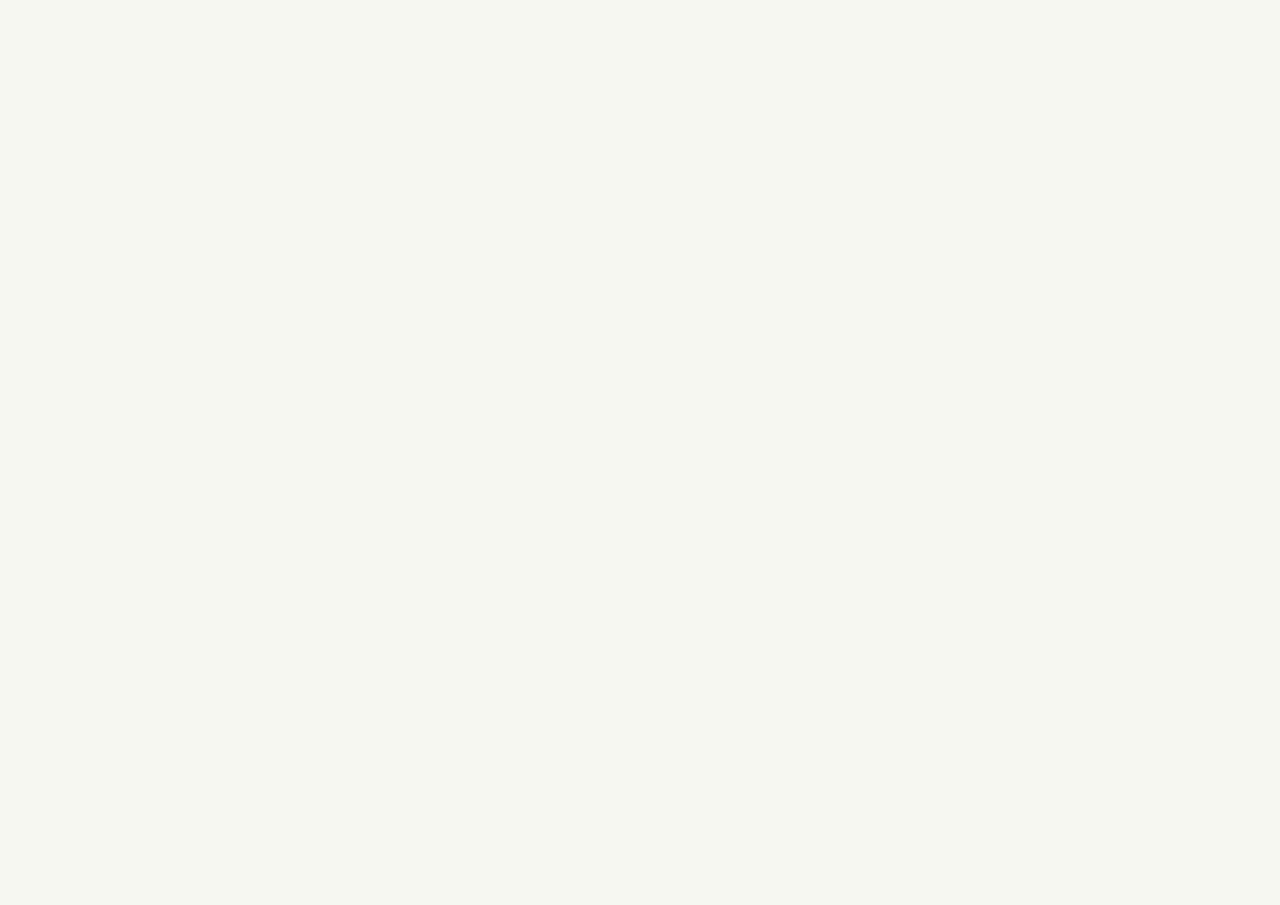
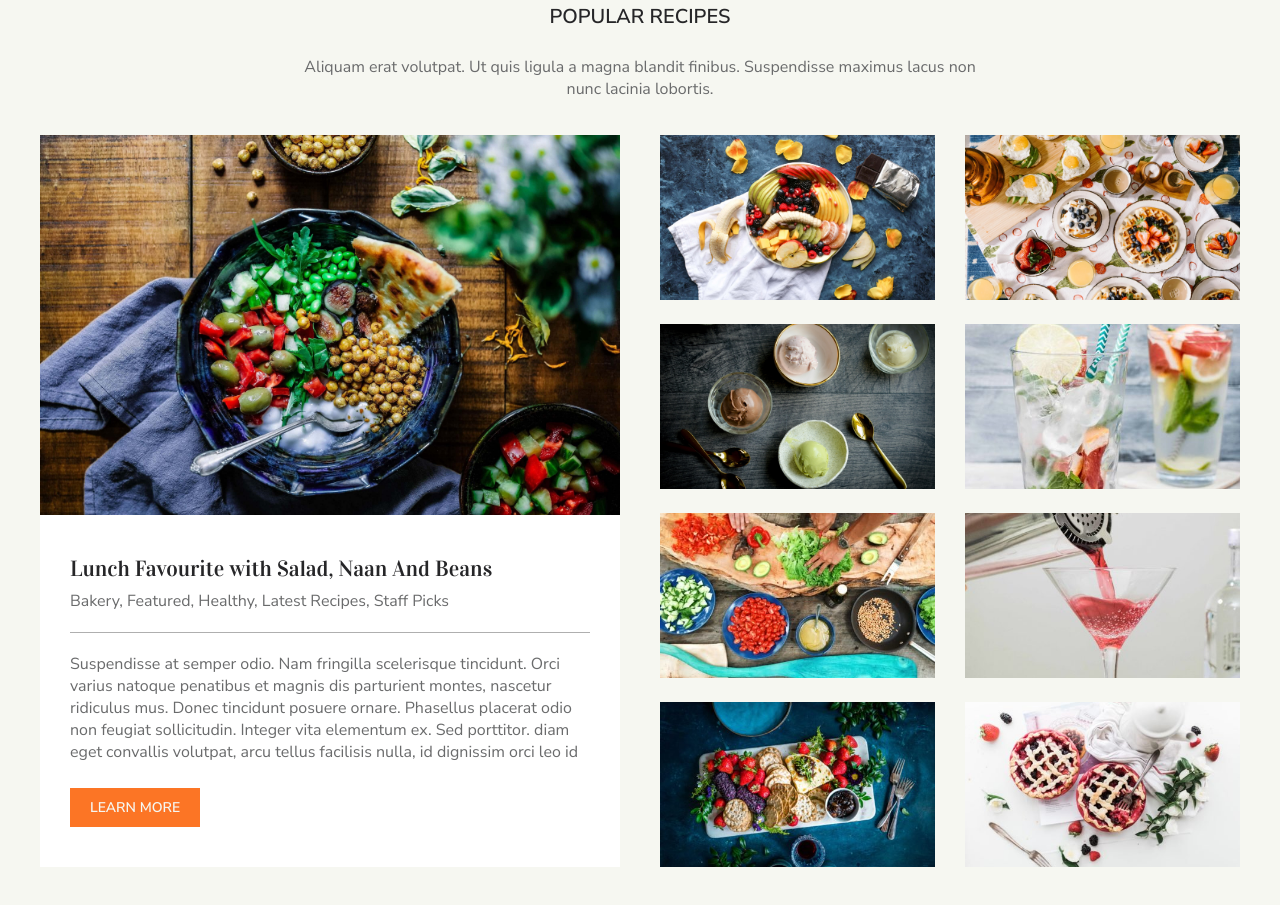
Before and after one commit to ArisGoi/proj-html-vuejs, a Vue app: page / in a window 1280 px wide. Shown: the part 1560-2465 px from the top of the page. Before the commit the page ends 1528 px from the top, so only its background shows below. Built offline with nearby package versions, Linux system fonts and the light colour scheme.

Commit message:
add popular recipes

```diff
--- a/src/App.vue
+++ b/src/App.vue
@@ -6,8 +6,11 @@
       <Hero/>
       <!-- vv page vv -->
       <foodieJournal/>
+      <popularRecipes/>
     </main>
 
+    <!-- Da rimuovere vv -->
+    <div style="height: 400px"></div>
   </div>
 </template>
 
@@ -16,6 +19,7 @@ import Header from './components/Header.vue'
 import Hero from './components/Hero.vue'
 
 import foodieJournal from './components/index-comp/foodieJournal.vue'
+import popularRecipes from './components/index-comp/popularRecipes.vue'
 
 export default {
   name: 'App',
@@ -23,6 +27,7 @@ export default {
     Header,
     Hero,
     foodieJournal,
+    popularRecipes,
   }
 }
 </script>
--- a/src/assets/style/variables.scss
+++ b/src/assets/style/variables.scss
@@ -74,3 +74,14 @@ $text-light: #f6f7f1;//Spring Wood
     align-items: center;
     justify-content: center;
 }
+
+@mixin fit-cover {
+    width: 100%;
+    height: 100%;
+    object-fit: cover;
+}
+@mixin fit-contain {
+    width: 100%;
+    height: 100%;
+    object-fit: contain;
+}
--- a/src/components/HelloWorld.vue
+++ b/src/components/HelloWorld.vue
@@ -14,6 +14,6 @@ export default {
 </script>
 
 <style lang="scss" scoped>
-@import '../assets/style/style.scss';
+@import '../assets/style/variables.scss';
 
 </style>
--- a/src/components/Hero.vue
+++ b/src/components/Hero.vue
@@ -31,9 +31,7 @@ export default {
   position: relative;
 
   img{
-    height: 100%;
-    width: 100%;
-    object-fit: cover;
+    @include fit-cover;
   }
 }
 
--- a/src/components/index-comp/cardSmall.vue
+++ b/src/components/index-comp/cardSmall.vue
@@ -36,9 +36,7 @@ export default {
   overflow: hidden;
 
   img{
-    width: 100%;
-    height: 100%;
-    object-fit: cover;
+    @include fit-cover;
   }
 }
 
--- a/src/components/index-comp/foodieJournal.vue
+++ b/src/components/index-comp/foodieJournal.vue
@@ -3,8 +3,8 @@
   <section id="foodieJournal">
 
     <div class="headline">
-    <div class="hr"></div>
-    <h2>Foodie Journal</h2>
+      <div class="hr"></div>
+      <h2>Foodie Journal</h2>
     </div>
     <div class="content">
       <cardSmall img="single-post-img3.jpg" title="Food Corner: Top Japanese Restaurants for Sushi" authorDate="By admin | March 25th, 2019"/>
--- /dev/null
+++ b/src/components/index-comp/popularRecipes.vue
@@ -0,0 +1,112 @@
+<template>
+  <section id="popularRecipes">
+      <div class="container">
+
+          <sectionHeadline title="Popular Recipes" subtitle="Aliquam erat volutpat. Ut quis ligula a magna blandit finibus. Suspendisse maximus lacus non nunc lacinia lobortis."/>
+
+          <div class="content">
+
+              <div class="big-recipe">
+                  <div class="img">
+                      <img src="../../assets/images/Yogurt-Nan.jpg" alt="">
+                  </div>
+                  <div class="body">
+                      <h3>Lunch Favourite with Salad, Naan And Beans</h3>
+                      <h5>Bakery, Featured, Healthy, Latest Recipes, Staff Picks</h5>
+                      <div class="hr"></div>
+                      <p>Suspendisse at semper odio. Nam fringilla scelerisque tincidunt. Orci varius natoque penatibus et magnis dis parturient montes, nascetur ridiculus mus. Donec tincidunt posuere ornare. Phasellus placerat odio non feugiat sollicitudin. Integer vita elementum ex. Sed porttitor. diam eget convallis volutpat, arcu tellus facilisis nulla, id dignissim orci leo id</p>
+
+                      <button class="btn-1">Learn More</button>
+                  </div>
+              </div>
+
+              <div class="others">
+                  <img src="../../assets/images/Mixed-fruits.jpg" alt="">
+                  <img src="../../assets/images/r-rachel-park-366508-unsplash-min.jpg" alt="">
+                  <img src="../../assets/images/r-michelle-tsang-500721-unsplash-min.jpg" alt="">
+                  <img src="../../assets/images/quick-summer-drink-460x295.jpg" alt="">
+                  <img src="../../assets/images/r-maarten-van-den-heuvel-400626-unsplash-min-460x295.jpg" alt="">
+                  <img src="../../assets/images/perfect-cosmopolitan-460x295.jpg" alt="">
+                  <img src="../../assets/images/fi2x-6-460x295.jpg" alt="">
+                  <img src="../../assets/images/r-brooke-lark-96398-unsplash-min-460x295.jpg" alt="">
+              </div>
+
+          </div>
+
+      </div>
+  </section>
+</template>
+
+<script>
+import sectionHeadline from './sectionHeadline.vue'
+export default {
+  name: 'popularRecipes',
+  components:{
+      sectionHeadline,
+  },
+  // props: {
+  //   msg: String
+  // }
+}
+</script>
+
+<style lang="scss" scoped>
+@import '../../assets/style/style.scss';
+
+.content > div{
+    width: calc(50% - 20px);
+}
+
+.content{
+    display: flex;
+    justify-content: space-between;
+
+    .big-recipe{
+        background-color: $white;
+
+        .img{
+            width: 100%;
+            height: 380px;
+
+            img{
+                @include fit-cover;
+            }
+        }
+    }
+
+    .body{
+        padding: 40px 30px;
+        .hr{
+            height: 1px;
+            width: 100%;
+            background-color: $c-bw-1;
+            margin: 20px 0;
+        }
+
+        h3{
+            @include title5;
+            margin-bottom: 8px;
+        }
+
+        h5, p{@include corpo;}
+
+        button{
+            cursor: pointer;
+            margin-top: 25px;
+        }
+    }
+
+    .others{
+        display: flex;
+        flex-wrap: wrap;
+        justify-content: space-between;
+        align-content: space-between;
+        img{
+            height: 165px;
+            width: calc(50% - 15px);
+            object-fit: cover;
+        }
+    }
+}
+
+</style>
--- /dev/null
+++ b/src/components/index-comp/sectionHeadline.vue
@@ -0,0 +1,36 @@
+<template>
+    <div class="container">
+        <div class="headline">
+            <h2>{{title}}</h2>
+            <h5>{{subtitle}}</h5>
+        </div>
+    </div>
+</template>
+
+<script>
+export default {
+  name: 'sectionHeadline',
+  props:['title','subtitle'],
+}
+</script>
+
+<style lang="scss" scoped>
+@import '../../assets/style/style.scss';
+
+.container{
+    max-width: 700px !important;
+}
+
+.headline{
+    text-align: center;
+    margin: 35px 0;
+    h2{
+        @include title4;
+        margin-bottom: 26px;
+    }
+    h5{
+        @include corpo;
+    }
+}
+
+</style>
```
